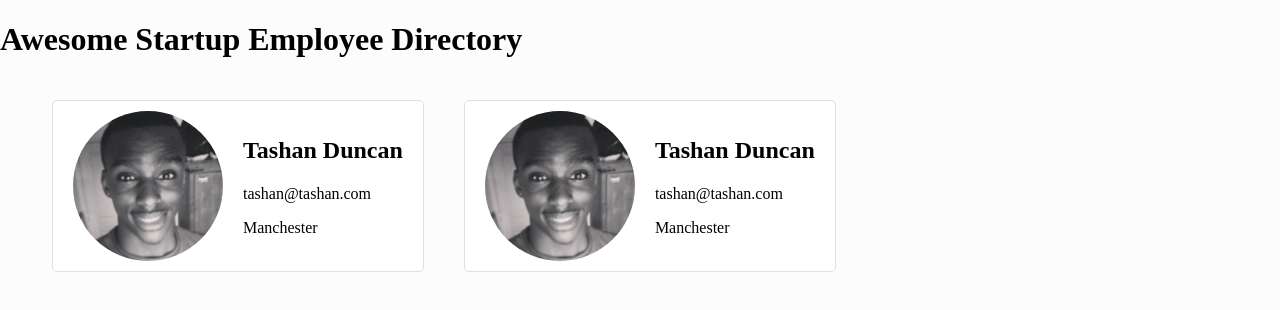
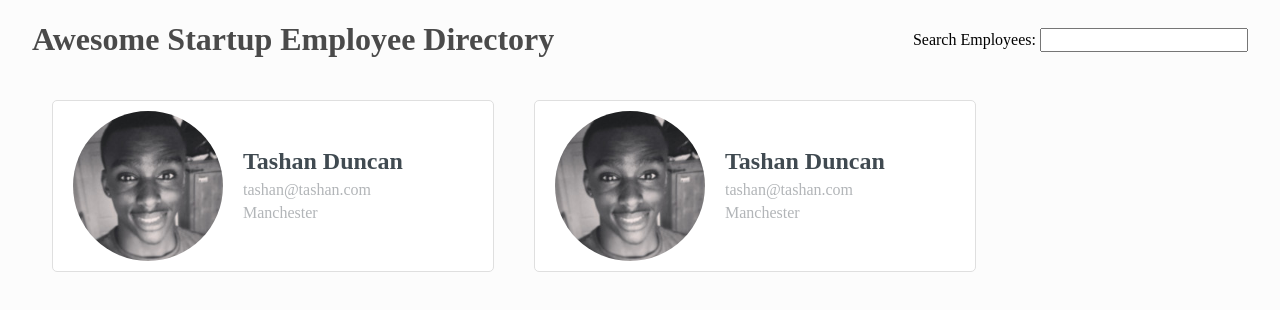
Before and after one commit to TashanDuncan/Unit08, a plain HTML site: page index.html in a window 1280 px wide. Drawn offline with Linux system fonts and the light colour scheme.

Commit message:
added search bar and further styling to employee div

```diff
--- a/css/styles.css
+++ b/css/styles.css
@@ -2,9 +2,23 @@ body{
     background-color: #FCFCFC;
 }
 
-main{
+header,
+main
+{
     width: 95%;
     margin: 0 auto;
+}
+
+header{
+    display: flex;
+    align-items: center;
+    justify-content: space-between;
+    flex-wrap: wrap;
+    text-align: center;
+}
+
+h1{
+    color: #4A4A4A;
 }
 
 .employees{
@@ -20,8 +34,14 @@ main{
     background-color: #fff;
     display: flex;
     align-items: center;
+    width: 400px;
     margin: 20px;
     padding: 10px 20px;
+    transition: border-color linear .2s ;
+}
+
+.employee-container:hover{
+    border-color: skyblue;
 }
 
 .employee-image{
@@ -29,3 +49,14 @@ main{
     height: 150px;
     margin-right: 20px;
 }
+
+.employee-name{
+    color: #404A51;
+    margin: 5px 0;
+}
+
+.employee-email,
+.employee-city{
+    color: #B2B5B8;
+    margin: 5px 0;
+}
--- a/index.html
+++ b/index.html
@@ -10,6 +10,10 @@
 <body>
     <header>
         <h1>Awesome Startup Employee Directory</h1>
+        <div>
+            <label for="search">Search Employees:</label>
+            <input type="search" id="search" name="search">
+        </div>
     </header>
     <main>
         <div class="employees">
```
